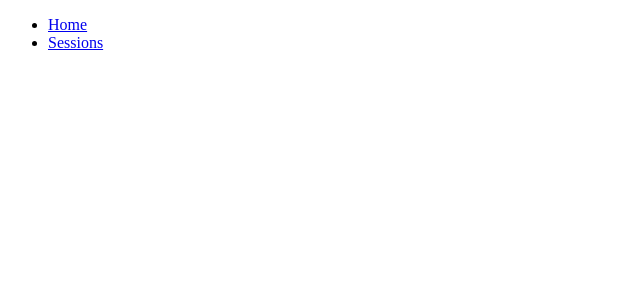
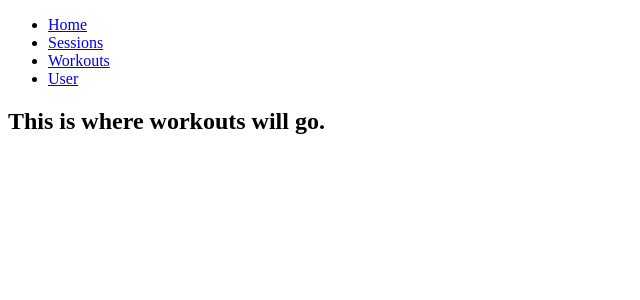
Before and after one commit to oilyquack/beast-workout-app, a React app: page /workouts in a window 1280 px wide. Shown: the top 300 px of the page, without its empty margins (0-640 px from the left). Built offline with nearby package versions, Linux system fonts and the light colour scheme; the HTML template or start-up script is replaced by a standard one.

Commit message:
add Workouts & User components to router

```diff
--- a/src/components/App.js
+++ b/src/components/App.js
@@ -1,6 +1,8 @@
 import React from "react";
+import NavContainer from "../containers/NavContainer";
 import SessionsContainer from "../containers/SessionsContainer";
-import NavContainer from "../containers/NavContainer";
+import WorkoutsContainer from "../containers/WorkoutsContainer";
+import UserContainer from "../containers/UserContainer";
 
 import { BrowserRouter, Route } from "react-router-dom";
 
@@ -12,6 +14,8 @@ class App extends React.Component {
           <NavContainer />
           <Route exact path="/" render={() => <h1>BEAST!</h1>} />
           <Route path="/sessions" component={SessionsContainer} />
+          <Route path="/workouts" component={WorkoutsContainer} />
+          <Route path="/user" component={UserContainer} />
         </main>
       </BrowserRouter>
     );
--- a/src/components/Nav.js
+++ b/src/components/Nav.js
@@ -10,6 +10,12 @@ const Nav = ({}) => (
       <li>
         <NavLink to={"/sessions"}>Sessions</NavLink>
       </li>
+      <li>
+        <NavLink to={"/workouts"}>Workouts</NavLink>
+      </li>
+      <li>
+        <NavLink to={"/user"}>User</NavLink>
+      </li>
     </ul>
   </header>
 );
--- /dev/null
+++ b/src/components/User.js
@@ -0,0 +1,19 @@
+import React from "react";
+
+class User extends React.Component {
+  constructor(props) {
+    super(props);
+  }
+
+  componentDidMount() {}
+
+  render() {
+    return (
+      <section>
+        <h2> This is where User will go. </h2>
+      </section>
+    );
+  }
+}
+
+export default User;
--- /dev/null
+++ b/src/components/Workouts.js
@@ -0,0 +1,20 @@
+import React from "react";
+// import Workout from "./Workout";
+
+class Workouts extends React.Component {
+  constructor(props) {
+    super(props);
+  }
+
+  componentDidMount() {}
+
+  render() {
+    return (
+      <section>
+        <h2> This is where workouts will go. </h2>
+      </section>
+    );
+  }
+}
+
+export default Workouts;
--- /dev/null
+++ b/src/containers/UserContainer.js
@@ -0,0 +1,15 @@
+import { connect } from "react-redux";
+import User from "../components/User";
+
+export const mapStateToProps = state => {
+  return {};
+};
+
+export const mapDispatchToProps = dispatch => {
+  return {};
+};
+
+export default connect(
+  mapStateToProps,
+  mapDispatchToProps
+)(User);
--- /dev/null
+++ b/src/containers/WorkoutsContainer.js
@@ -0,0 +1,15 @@
+import { connect } from "react-redux";
+import Workouts from "../components/Workouts";
+
+export const mapStateToProps = state => {
+  return {};
+};
+
+export const mapDispatchToProps = dispatch => {
+  return {};
+};
+
+export default connect(
+  mapStateToProps,
+  mapDispatchToProps
+)(Workouts);
```
